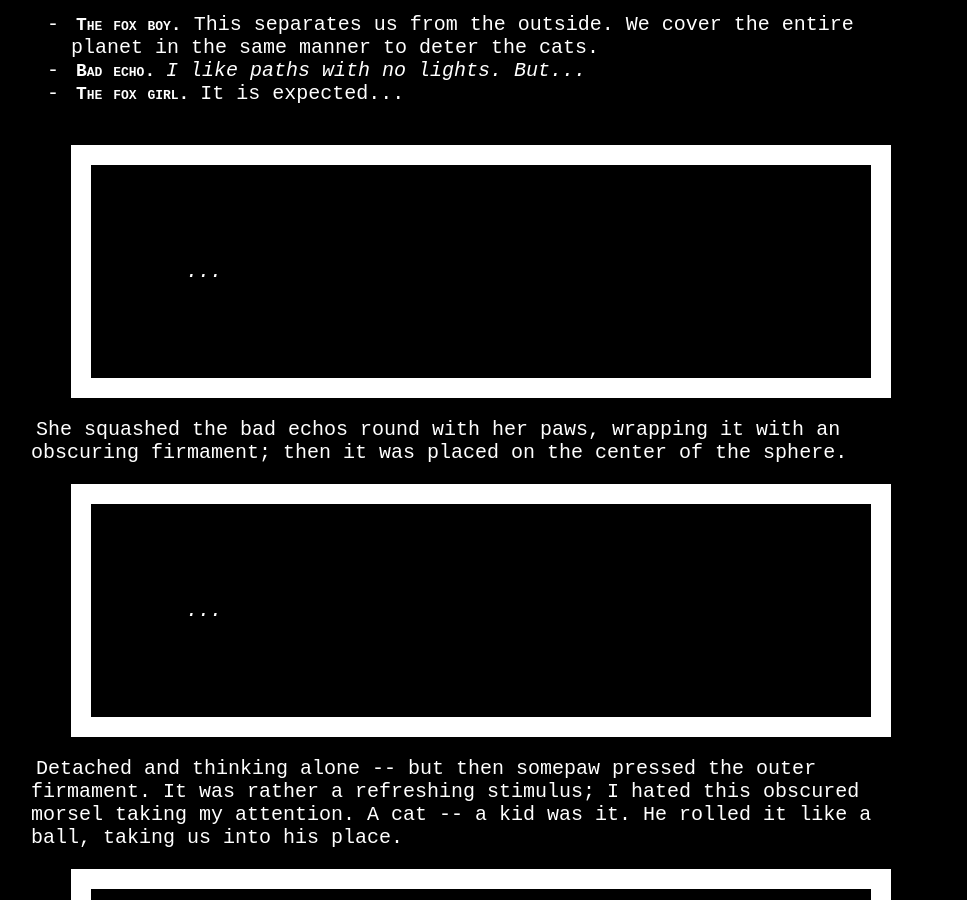
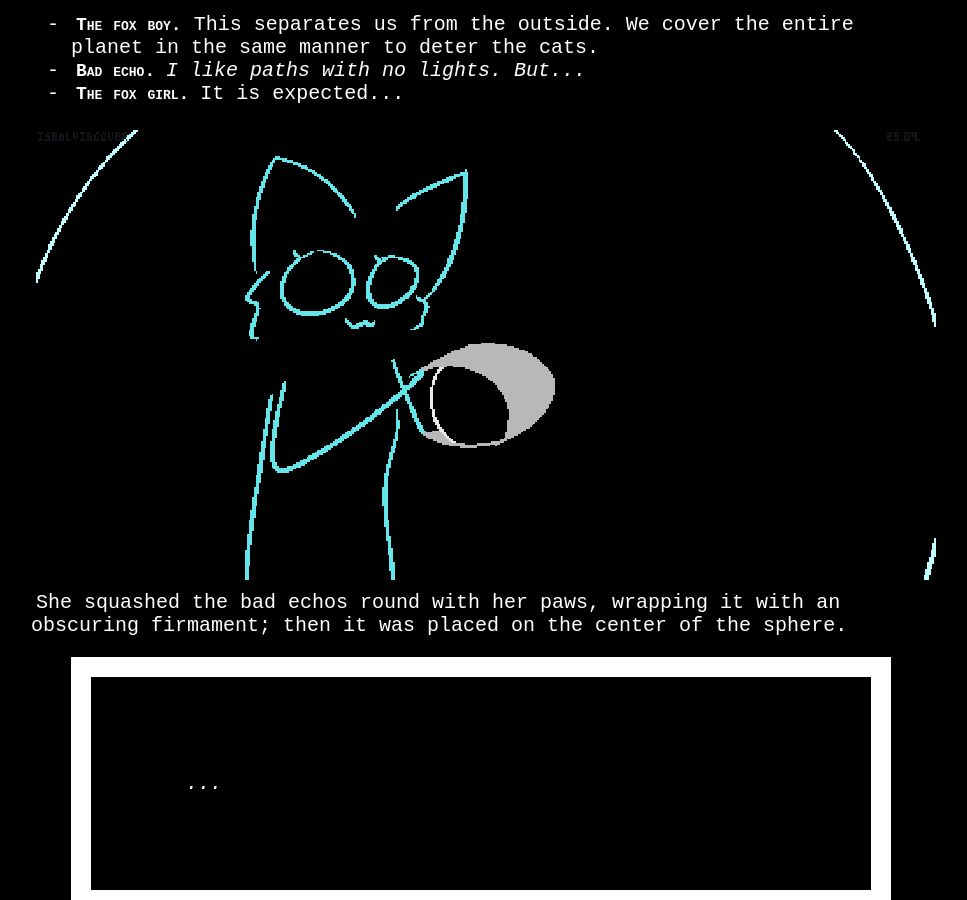
Before and after one commit to kamnosta/kamnosta.github.io, a Jekyll site: the page built from _ishalvingover/25-08-24-1.md, in a window 1280 px wide and 900 px high, scrolled down 7045 px. Shown: the whole window, without its empty margins (159-1126 px from the left). Built offline with Jekyll 4.4.1, drawn with Linux system fonts in a browser that asks for light colours.

Commit message:
iho update she squashed pic

```diff
--- a/_ishalvingover/25-08-24-1.md
+++ b/_ishalvingover/25-08-24-1.md
@@ -86,7 +86,7 @@ The fox siblings, with their arms stretched, drew a circle on the air; from this
 - <span class="iho-name-span">Bad echo. </span> *I like paths with no lights. But...*
 - <span class="iho-name-span">The fox girl. </span> It is expected...
 
-> ...
+![/imgs_ishalvingover/250908_iho_she_squahed.png](/imgs_ishalvingover/250908_iho_she_squahed.png)
 
 She squashed the bad echos round with her paws, wrapping it with an obscuring firmament; then it was placed on the center of the sphere.
 
```
Also changed, not shown: imgs_ishalvingover/250908_iho_she_squahed.png (added).
